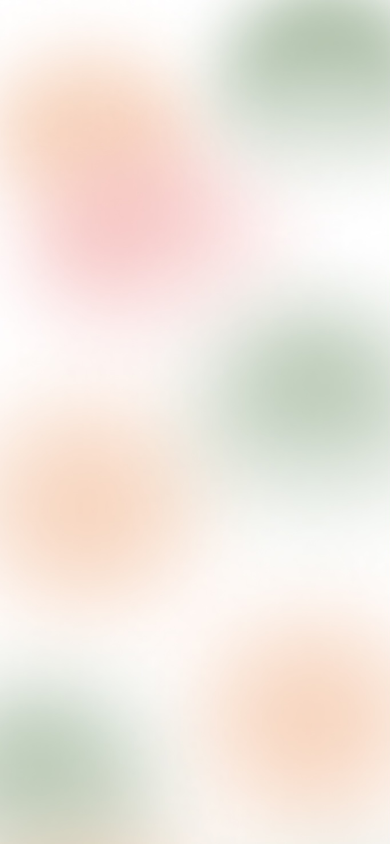
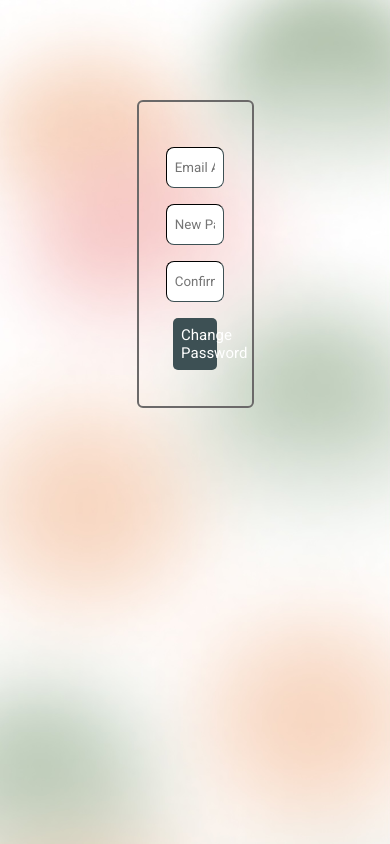
Before and after one commit to BSEF19A525/StyStudioBackend, a React (Create React App) app in the folder front_end/: page /changePass in a window 390 px wide. Built offline with nearby package versions, Linux system fonts and the light colour scheme.

Commit message:
Home Page Responsiveness, Booking Page, Forget Password Added

```diff
--- a/front_end/src/components/BookAppointment/Bookappoint.js
+++ b/front_end/src/components/BookAppointment/Bookappoint.js
@@ -16,6 +16,7 @@ function Bookappoint() {
 
   const phoneRef = useRef(null);
   const dateRef = useRef(null);
+  const serviceRef = useRef(null);
 
   const handleBooking = (e) => {
     const { name, value } = e.target;
@@ -33,33 +34,25 @@ function Bookappoint() {
     // Create a new Date object using the date value
     const myDate = new Date(date);
 
+    console.log(myDate);
+
     // Get the current date
     const currentDate = new Date();
 
+    // Set both dates to the same time of day to compare only the dates
+    myDate.setHours(0, 0, 0, 0);
+    currentDate.setHours(0, 0, 0, 0);
+
     // Compare the selected date with the current date
-    if (myDate < currentDate) {
+    if (myDate.getTime() === currentDate.getTime() || myDate > currentDate) {
+      const options = { day: "numeric", month: "long", year: "numeric" };
+      const formattedDate = myDate.toLocaleDateString("en-US", options);
+      console.log("After: " + formattedDate); // Output: "June 22, 2023"
+      return formattedDate;
+    } else {
       return -1;
     }
-    // Format the date using custom formatting
-
-    const options = { day: "numeric", month: "long", year: "numeric" };
-    const formattedDate = myDate.toLocaleDateString("en-US", options);
-
-    console.log("After: " + formattedDate); // Output: "June 22, 2023"
-    return formattedDate;
   };
-
-  // phone Validation Function
-  // const validatePhone = (phone) => {
-  //   const phoneNum = phone.length;
-  //   if (phoneNum < 12 && phoneNum >= 9) {
-  //     return phoneNum;
-  //   } else {
-  //     toast.error("Phone Number Should range from 9 - 11 digits");
-  //     setBookData({ ...bookData, phone: "" });
-  //     .current.focus();
-  //   }
-  // };
 
   const handleSubmit = async (e) => {
     e.preventDefault();
@@ -67,12 +60,13 @@ function Bookappoint() {
 
     const bookingDate = validateDate(date);
 
+    // Phone Number Validity
     if (phone.length < 12 && phone.length >= 9) {
-      if (bookingDate == -1) {
-        toast.error("Choose Today or Future Date");
-        setBookData({ ...bookData, date: "" });
-        dateRef.current.focus();
-      } else {
+      // Date Validity --> No Past Date allowed
+      if (bookingDate != -1) {
+        // Service Validity --> Only Alphabets, whitespace character, including spaces, tabs, and line breaks.
+        const alphabetsRegex = /^[A-Za-z\s]+$/;
+        if (alphabetsRegex.test(service)) {
           try {
             // Make an API request to your backend server
             const response = await axios.get(
@@ -106,19 +100,17 @@ function Bookappoint() {
                 );
 
                 if (emailResponse.status === 200) {
-                // setBookData({
-                //   fullName: "",
-                //   email: "",
-                //   phone: "",
-                //   salonName: "",
-                //   date: "",
-                //   service: "",
-                // });
+                  setBookData({
+                    fullName: "",
+                    email: "",
+                    phone: "",
+                    salonName: "",
+                    date: "",
+                    service: "",
+                  });
                   setTimeout(() => {
-                  toast.success(
-                    "Thank you for your response! A booking confirmation email will be sent to you shortly."
-                  );
-                }, 2000);
+                    toast.success(`Booking request sent to salon`);
+                  }, 3000);
                 }
                 console.log(
                   "Booking request sent to salon:",
@@ -132,6 +124,15 @@ function Bookappoint() {
           } catch (error) {
             console.error("Error retrieving salon data:", error.message);
           }
+        } else {
+          toast.error("Accepting Alphabetic Characters Only");
+          setBookData({ ...bookData, service: "" });
+          serviceRef.current.focus();
+        }
+      } else {
+        toast.error("Choose Today or Future Date");
+        setBookData({ ...bookData, date: "" });
+        dateRef.current.focus();
       }
     } else {
       toast.error("Phone numbers should contain 9 to 11 digits.");
@@ -147,7 +148,7 @@ function Bookappoint() {
         <div className="bookForm">
           <div className="backImg0"></div>
           <div className="form0">
-            <h1 className="title0">Book your Appointment</h1>
+            <h1 className="title0">Book Appointment</h1>
             <form onSubmit={handleSubmit}>
               <div className="name-email0 flex-com0">
                 <input
@@ -155,16 +156,20 @@ function Bookappoint() {
                   value={bookData.fullName}
                   onChange={handleBooking}
                   placeholder="Full Name"
+                  className="margin"
                   name="fullName"
                   required
+                  autoComplete="off"
                 />
                 <input
                   type="email"
                   value={bookData.email}
                   onChange={handleBooking}
                   placeholder="Email Address"
+                  className="margin"
                   name="email"
                   required
+                  autoComplete="off"
                 />
               </div>
               {/* Password & Confirm Password */}
@@ -173,19 +178,23 @@ function Bookappoint() {
                   type="number"
                   value={bookData.phone}
                   onChange={handleBooking}
+                  className="margin"
                   placeholder="Phone no"
                   ref={phoneRef}
                   name="phone"
                   min={10}
                   required
+                  autoComplete="off"
                 />
                 <input
                   type="text"
                   value={bookData.salonName}
                   onChange={handleBooking}
                   placeholder="Salon Name"
+                  className="margin"
                   name="salonName"
                   required
+                  autoComplete="off"
                 />
               </div>
               {/* Salon Name */}
@@ -193,22 +202,27 @@ function Bookappoint() {
                 <input
                   type="date"
                   ref={dateRef}
+                  className="margin"
                   value={bookData.date}
                   onChange={handleBooking}
                   placeholder="Date"
                   name="date"
                   required
+                  autoComplete="off"
                 />
               </div>
               {/* Salon Location */}
               <div className="sal-loc0 sal-common0">
                 <input
                   type="text"
+                  ref={serviceRef}
+                  className="margin"
                   value={bookData.service}
                   onChange={handleBooking}
                   placeholder="Service you want to avail"
                   name="service"
                   required
+                  autoComplete="off"
                 />
               </div>
 
--- a/front_end/src/components/Home/Footer.js
+++ b/front_end/src/components/Home/Footer.js
@@ -8,7 +8,11 @@ function Footer() {
   const location = useLocation();
 
   useEffect(() => {
-    if (location.pathname === "/gallery" || location.pathname === "/") {
+    if (
+      location.pathname === "/gallery" ||
+      location.pathname === "/" ||
+      location.pathname === "/book"
+    ) {
       setScrollToAboutOnLoad(true);
     }
   }, [location.pathname]);
--- a/front_end/src/components/Home/HomeGallery.js
+++ b/front_end/src/components/Home/HomeGallery.js
@@ -1,6 +1,5 @@
 import React, { useState, useEffect } from "react";
 import axios from "axios";
-import lines from "../../assets/curllines.png";
 import { useNavigate } from "react-router-dom";
 import { Link } from "react-router-dom";
 
@@ -36,6 +35,7 @@ const HomeGallery = () => {
             <h1>Here you can find</h1>
             <h3>The best salons in your area</h3>
           </div>
+          <div className="green-bg"></div>
           <div className="salonsdata">
             <div className="salongal">
               {data.slice(0, 3).map((item) => {
--- a/front_end/src/components/Login/pass.css
+++ b/front_end/src/components/Login/pass.css
@@ -1,96 +1,33 @@
-.desktop-3-child {
-  position: absolute;
-  top: 89px;
-  left: 500px;
-  background-color: var(--color-white);
-  border: 1px solid Black;
-  border-radius: 10px;
-  box-sizing: border-box;
-  width: 360px;
-  height: 380px;
+.changepassflex {
+  display: flex;
+  justify-content: center;
+  align-items: center;
+  margin-top: 100px;
 }
-.change-password {
-  position: absolute;
-  top: 124px;
-  left: 543px;
-  font-size: 30px;
+.changepasswidth {
+  width: 30%;
+}
+.changepassjustify {
+  border: 2px solid rgb(107, 105, 105);
+  border-radius: 6px;
+  padding: 20px;
+}
+.changeinput {
+  display: flex;
+  justify-content: center;
+  margin-bottom: 16px;
+}
+.changebtn button {
+  background-color: #3d5054;
+  color: white;
+  border: none;
+  border-radius: 5px;
+  padding: 8px;
+  font-size: 15px;
   text-align: center;
-  color: #3d5054;
-  display: inline-block;
-  width: 272px;
-  height: 46px;
+  cursor: pointer;
+  width: 60%;
 }
-.password {
-  border: 1px solid black;
-  background-color: var(--color-white);
-  position: absolute;
-  top: 200px;
-  left: 535px;
-  border-radius: 10px;
-  box-sizing: border-box;
-  width: 290px;
-  overflow: hidden;
-  display: flex;
-  flex-direction: row;
-  padding: 16px 11px;
-  align-items: flex-start;
-  justify-content: flex-start;
+.chpsin {
+  width: 80%;
 }
-.confirm,
-.password,
-.set-password {
-  font-size: var(--font-size-xl);
-  font-family: var(--font-inter);
-}
-.confirm {
-  border: 1px solid black;
-  background-color: var(--color-white);
-  position: absolute;
-  top: 275px;
-  left: 535px;
-  border-radius: 10px;
-  box-sizing: border-box;
-  width: 290px;
-  overflow: hidden;
-  display: flex;
-  flex-direction: row;
-  padding: 16px 11px;
-  align-items: flex-start;
-  justify-content: flex-start;
-}
-.set-password {
-  position: relative;
-  color: white;
-  text-align: center;
-}
-.setpass {
-  border: 1px solid black;
-  cursor: pointer;
-  background-color:#3d5054;
-  position: absolute;
-  top: 380px;
-  left: 583px;
-  border-radius: 10px;
-  box-sizing: border-box;
-  width: 200px;
-  overflow: hidden;
-  display: flex;
-  flex-direction: row;
-  padding: 14px 55px;
-  align-items: center;
-  justify-content: flex-start;
-}
-.setpass:hover {
-  background-color: #161c1d;
-}
-.desktop-3 {
-  position: relative;
-  background-color: var(--color-white);
-  width: 100%;
-  height: 629px;
-  overflow: hidden;
-  text-align: left;
-  font-size: var(--font-size-11xl);
-  color: var(--grey);
-  font-family: var(--font-inter);
-}
--- a/front_end/src/components/Login/pass.js
+++ b/front_end/src/components/Login/pass.js
@@ -1,25 +1,113 @@
+import React, { useState, useRef } from "react";
+import axios from "axios";
+import { toast } from "react-toastify";
+import "react-toastify/dist/ReactToastify.css";
 const Desktop3 = () => {
+  const [chpassData, setchPassData] = useState({
+    email: "",
+    newpass: "",
+    confpass: "",
+  });
+  const inputRef = useRef(null);
+
+  const handleChange = (e) => {
+    const { name, value } = e.target;
+    setchPassData((prevData) => {
+      return {
+        ...prevData,
+        [name]: value,
+      };
+    });
+  };
+
+  const handleSubmit = async (e) => {
+    e.preventDefault();
+    const { email, newpass, confpass } = chpassData;
+    //if password and cnfrmpassword are not same
+    if (chpassData.newpass !== chpassData.confpass) {
+      console.log("password and confirm-password should be same");
+      setchPassData({ ...chpassData, newpass: "", confpass: "" });
+    } else {
+      try {
+        // Make an API request to your backend server
+        const response = await axios.get(
+          `http://localhost:8000/changePass/${email}`
+        );
+        const data = response.data;
+
+        if (data) {
+          const { email } = data;
+          console.log("email: " + email);
+          console.log("newpass: " + newpass);
+          // toast.loading("Loading...");
+          // setTimeout(() => {
+          //   toast.dismiss();
+          // }, 3000);
+          try {
+            const response = await axios.post(
+              "http://localhost:8000/changePass",
+              {
+                email: email,
+                newpass: newpass,
+              }
+            );
+            console.log(response.data); // Handle success response
+          } catch (error) {
+            console.error(error.message); // Handle error response
+          }
+        }
+        //password successfully changed
+        console.log("Password successfully changed");
+      } catch (error) {
+        console.error("Error retrieving salon data:", error.message);
+      }
+    }
+  };
+
   return (
-    <div className="desktop-3">
-      <div className="desktop-3-child" />
-      <b className="change-password">Change Password</b>
+    <div className="changepassflex">
+      <div className="changepasswidth">
+        <div className="changepassjustify">
+          <form action="" onSubmit={handleSubmit}>
+            <div className="changeinput">
               <input
-        className="password"
+                className="chpsin"
+                type="email"
+                value={chpassData.email}
+                onChange={handleChange}
+                placeholder="Email Address"
+                name="email"
+                required
+              />
+            </div>
+            <div className="changeinput">
+              <input
+                className="chpsin"
                 type="password"
+                value={chpassData.newpass}
+                onChange={handleChange}
                 placeholder="New Password"
-        maxLength={10}
-        minLength={8}
+                name="newpass"
+                required
               />
+            </div>
+            <div className="changeinput">
               <input
-        className="confirm"
+                className="chpsin"
                 type="password"
+                value={chpassData.confpass}
+                onChange={handleChange}
                 placeholder="Confirm Password"
-        maxLength={10}
-        minLength={8}
+                name="confpass"
+                required
               />
-      <button className="setpass">
-        <b className="set-password">Set Password</b>
-      </button>
+            </div>
+            <div className="changebtn changeinput">
+              <button type="submit">Change Password</button>
+            </div>
+          </form>
+        </div>
+      </div>
     </div>
   );
 };
--- a/front_end/src/pages/Home.js
+++ b/front_end/src/pages/Home.js
@@ -15,7 +15,7 @@ function Home() {
       </section>
       <HomeGallery />
       <Testimonials />
-      <Bookandregister/>
+      <Bookandregister />
     </>
   );
 }
```
Also changed, not shown: front_end/src/components/BookAppointment/book.css (+39 -74 lines), front_end/src/components/Home/Home.css (+13 -6 lines), front_end/src/assets/booking.png (added), 1 other file (tests, documents, lock files or other folders). Lines whose indentation alone changed are shown as unchanged.
